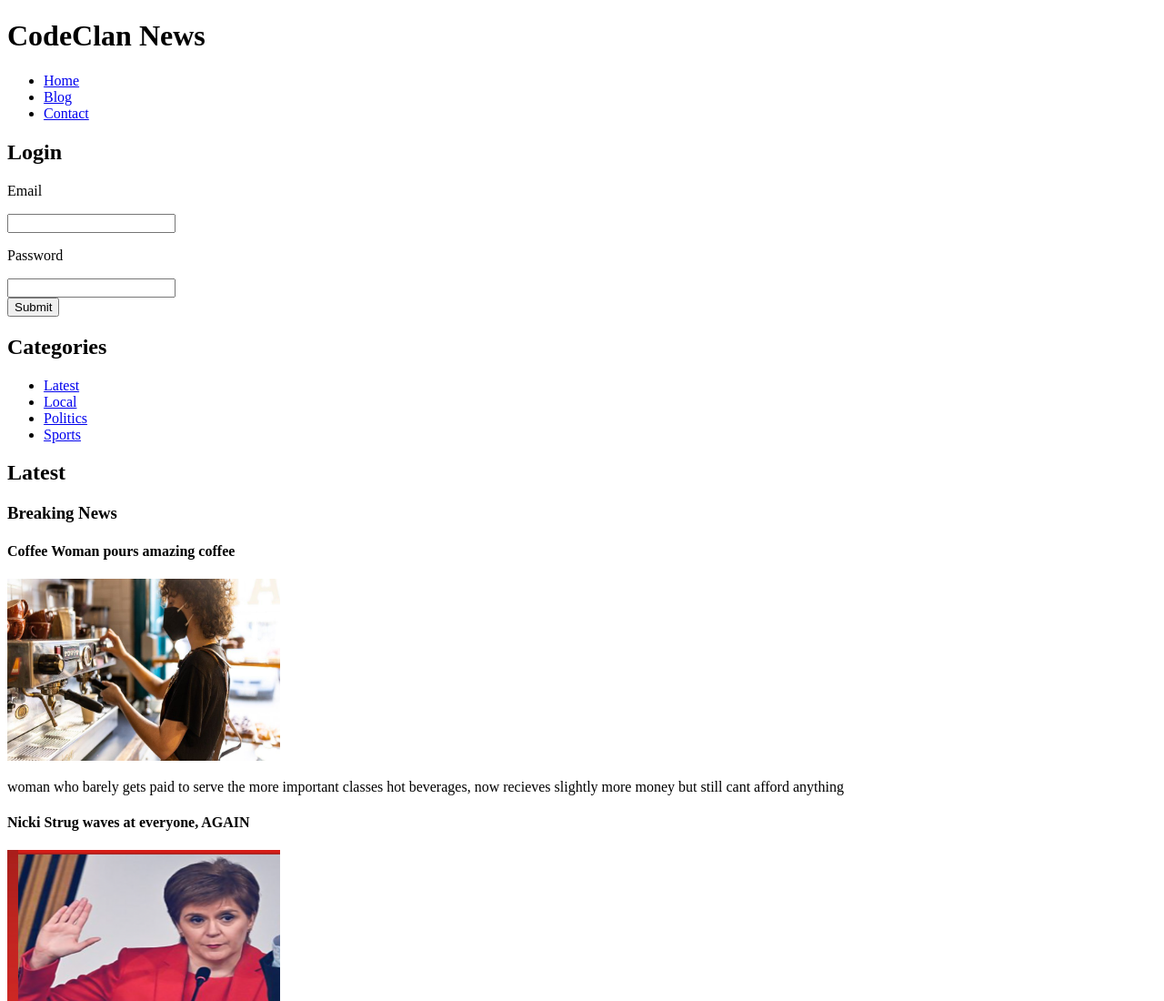
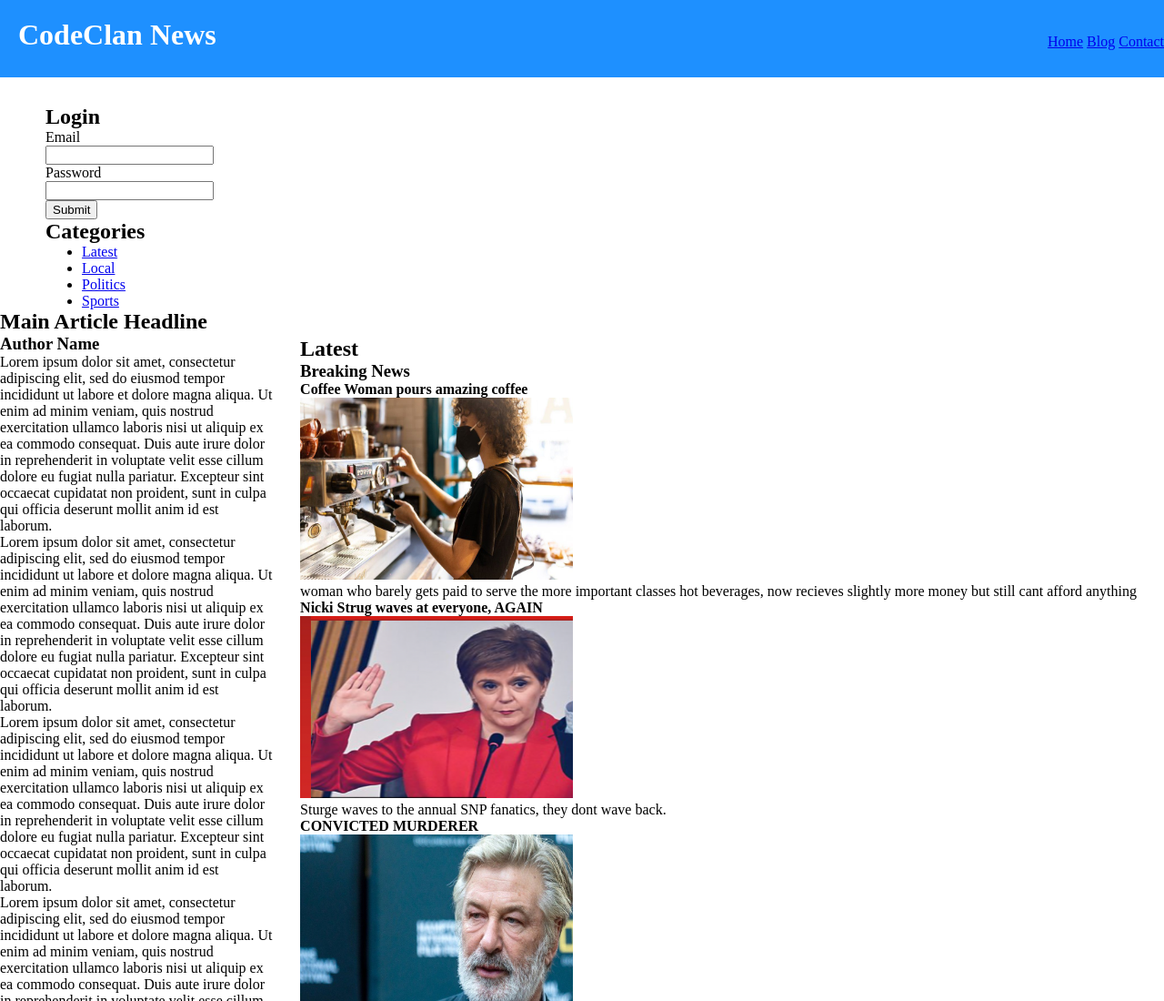
Before and after one commit to TeddyBuckshot/CodeClan_News, a plain HTML site: page index.html in a window 1280 px wide. Shown: the top 1100 px of the page at 91% size. Drawn offline with Linux system fonts and the light colour scheme.

Commit message:
Added Stylesheet

```diff
--- a/index.html
+++ b/index.html
@@ -26,7 +26,7 @@
     </header>
     <main>
         <aside>
-            <section>
+            <section class="login">
                 <h2>Login</h2>
                 <p>Email</p>
                 <input type="text" id="email">
@@ -35,7 +35,7 @@
                 <br>
                 <button class="submit-buttom">Submit</button>
             </section>
-            <section>
+            <section class="categories">
                 <h2>Categories</h2>
                 <nav>
                     <ul>
@@ -56,7 +56,7 @@
             </section>
         </aside>
         <aside>
-            <section>
+            <section class="latest_news">
                 <h2>Latest</h2>
                 <h3>Breaking News</h3>
                 <h4>Coffee Woman pours amazing coffee</h4>
@@ -70,7 +70,7 @@
                 <p>Shot director of film, says he'd do it again!</p>
             </section>
         </aside>
-        <article>
+        <article class="main_article">
             <h2>Main Article Headline</h2>
             <h3>Author Name</h3>
             <p>Lorem ipsum dolor sit amet, consectetur adipiscing elit, sed do eiusmod tempor incididunt ut labore et dolore magna aliqua. Ut enim ad minim veniam, quis nostrud exercitation ullamco laboris nisi ut aliquip ex ea commodo consequat. Duis aute irure dolor in reprehenderit in voluptate velit esse cillum dolore eu fugiat nulla pariatur. Excepteur sint occaecat cupidatat non proident, sunt in culpa qui officia deserunt mollit anim id est laborum.</p>
--- a/style.css
+++ b/style.css
@@ -0,0 +1,52 @@
+* {
+    margin: 0;
+    box-sizing: border-box;
+}
+
+body > header {
+    margin-top: -20;
+    padding: 0;
+    background-color: dodgerblue;
+    color: white;
+}
+
+body > header > h1 {
+    margin-left: 20px;
+    position: relative;
+    top: 20px;
+}
+
+body > header > nav > ul > li{
+    display: inline;
+    list-style: none;
+    color: white;
+
+}
+
+body > header > nav > ul {
+    position: relative;
+    bottom: 30px;
+    margin-top: 30px;
+    margin-bottom: 30px;
+    text-align: right;
+}
+
+.login {
+    margin-left: 50px;
+}
+.categories{
+    margin-left: 50px;
+}
+
+.latest_news{
+    float: right;
+    margin: 30px ;
+}
+
+.main_article{
+    position:relative;
+}
+
+/* .latest_news > p {
+    word-wrap: break-word;
+} */
```
